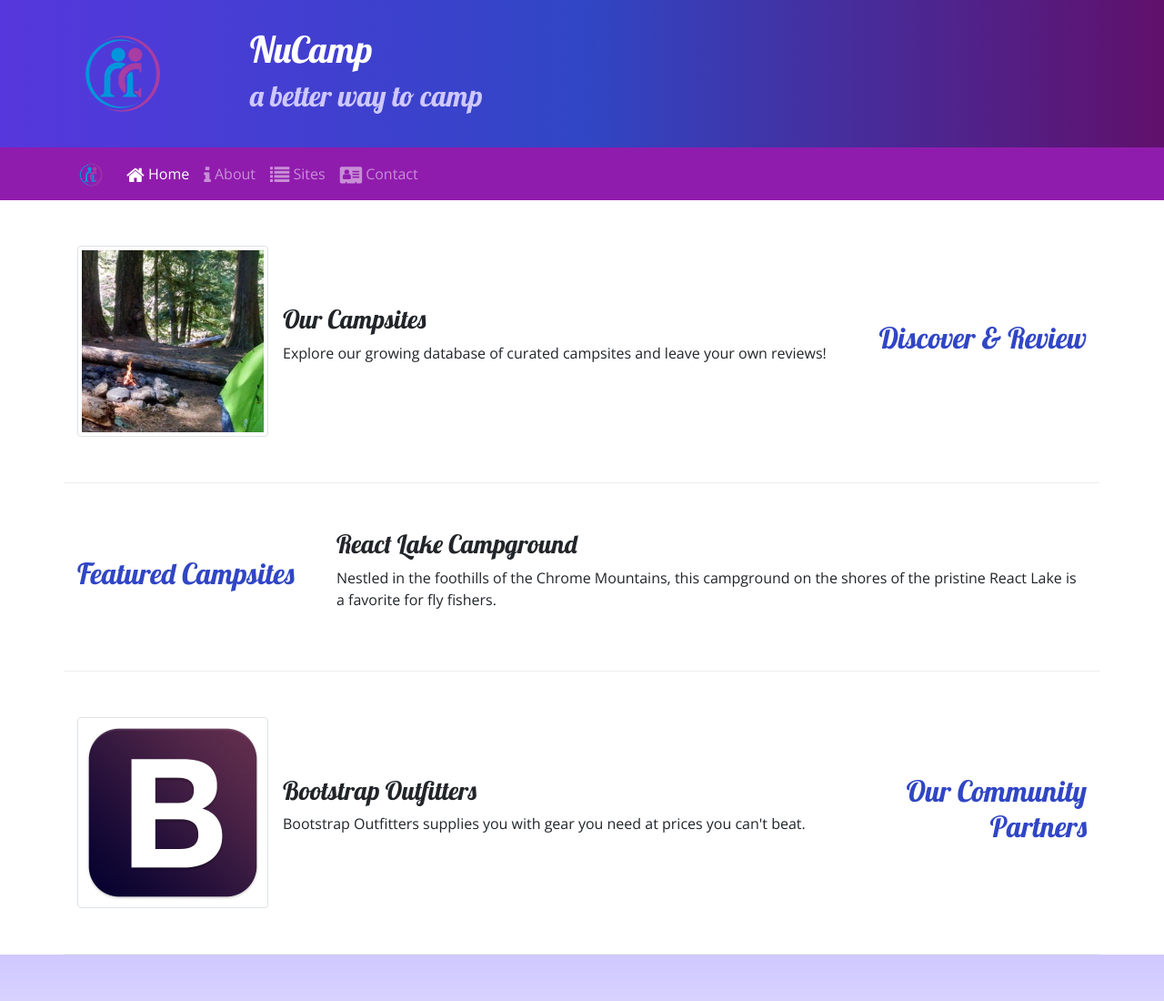
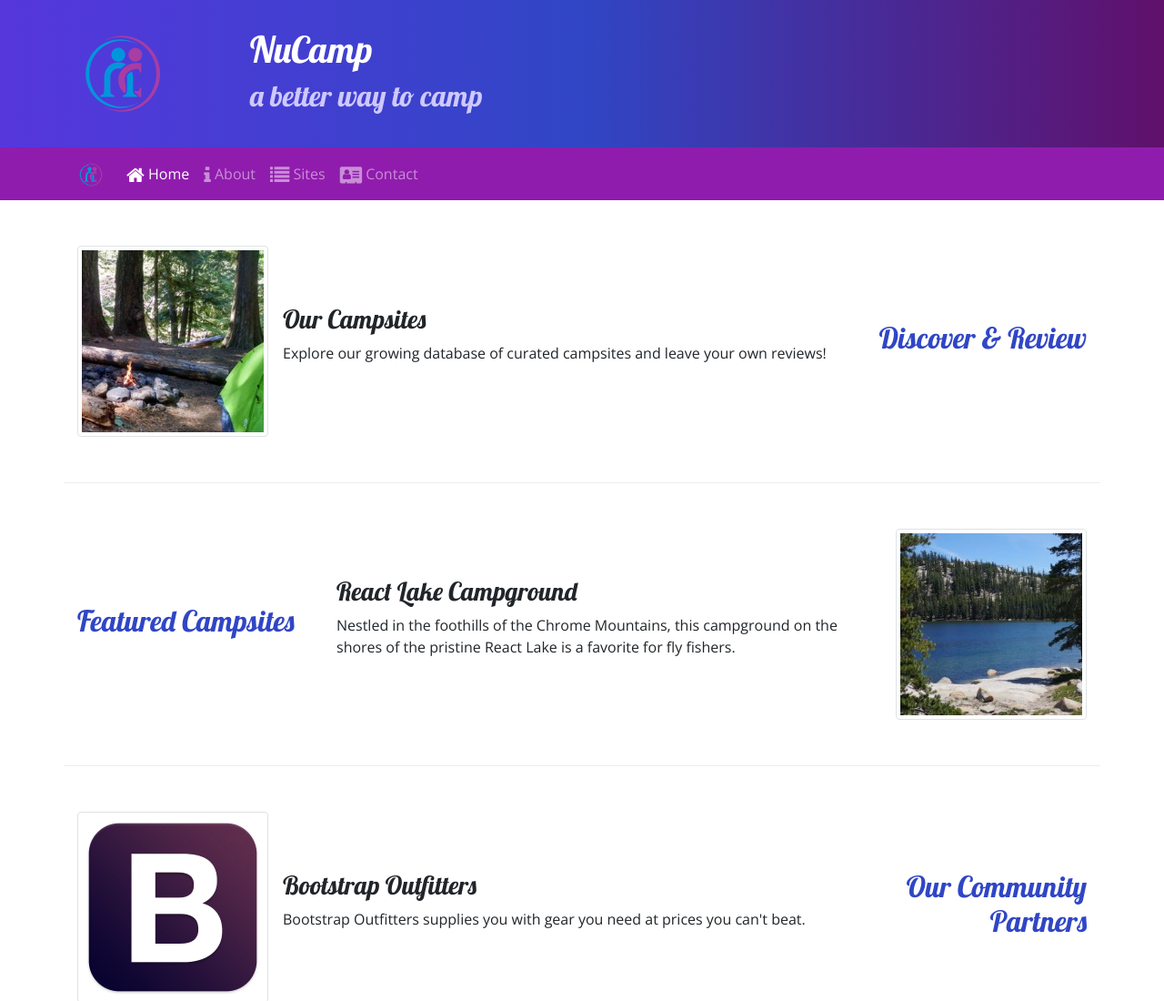
Before and after one commit to timstetter/bootstrap-1, a website: page index.html in a window 1280 px wide. Shown: the top 1100 px of the page at 91% size. Drawn offline with nearby package versions, Linux system fonts and the light colour scheme.

Commit message:
task1 add image completed

```diff
--- a/index.html
+++ b/index.html
@@ -73,8 +73,13 @@
                 <h2>Featured Campsites</h2>
             </div>
             <div class="col">
-                <h3>React Lake Campground</h3>
-                <p class="d-none d-sm-block">Nestled in the foothills of the Chrome Mountains, this campground on the shores of the pristine React Lake is a favorite for fly fishers.</p>
+                <div class="media">
+                    <div class="media-body align-self-center">
+                        <h3>React Lake Campground</h3>
+                        <p class="d-none d-sm-block">Nestled in the foothills of the Chrome Mountains, this campground on the shores of the pristine React Lake is a favorite for fly fishers.</p>
+                    </div>
+                    <img class="d-flex ml-3 img-thumbnail" src="img/react-lake-thumb.jpg" alt="React Lake" />
+                </div>
             </div>
         </div>
 
```
